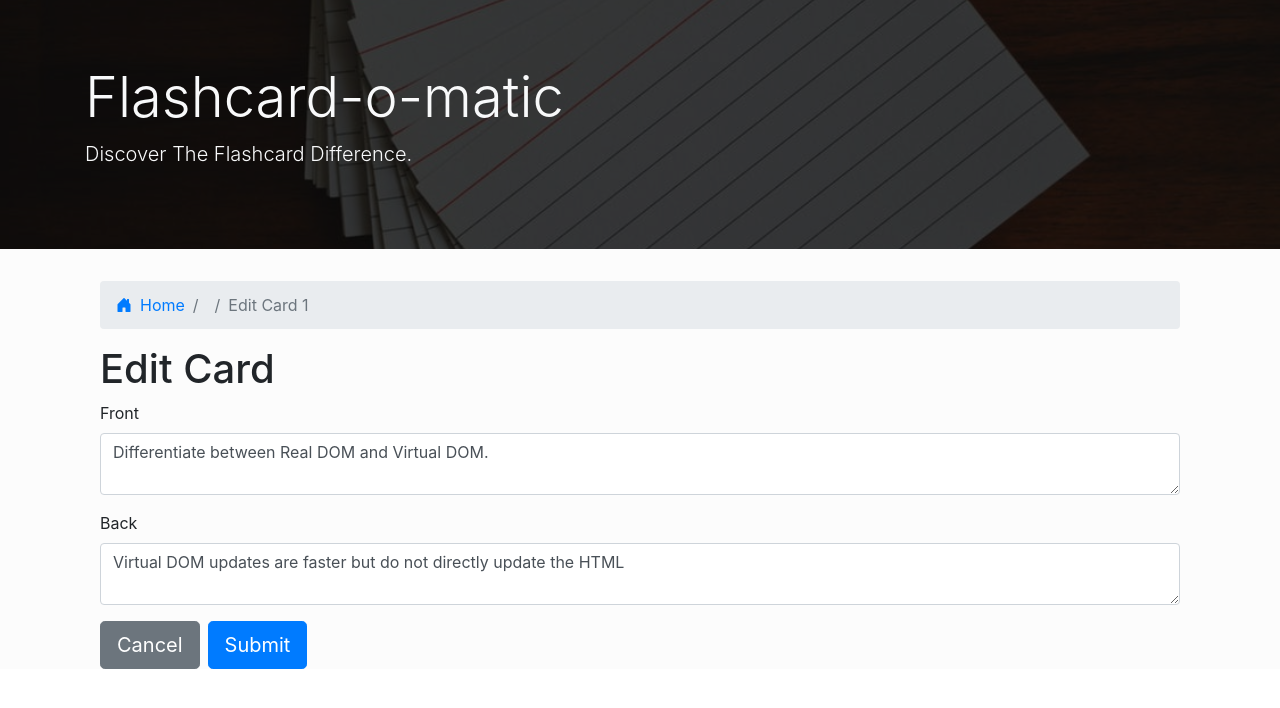
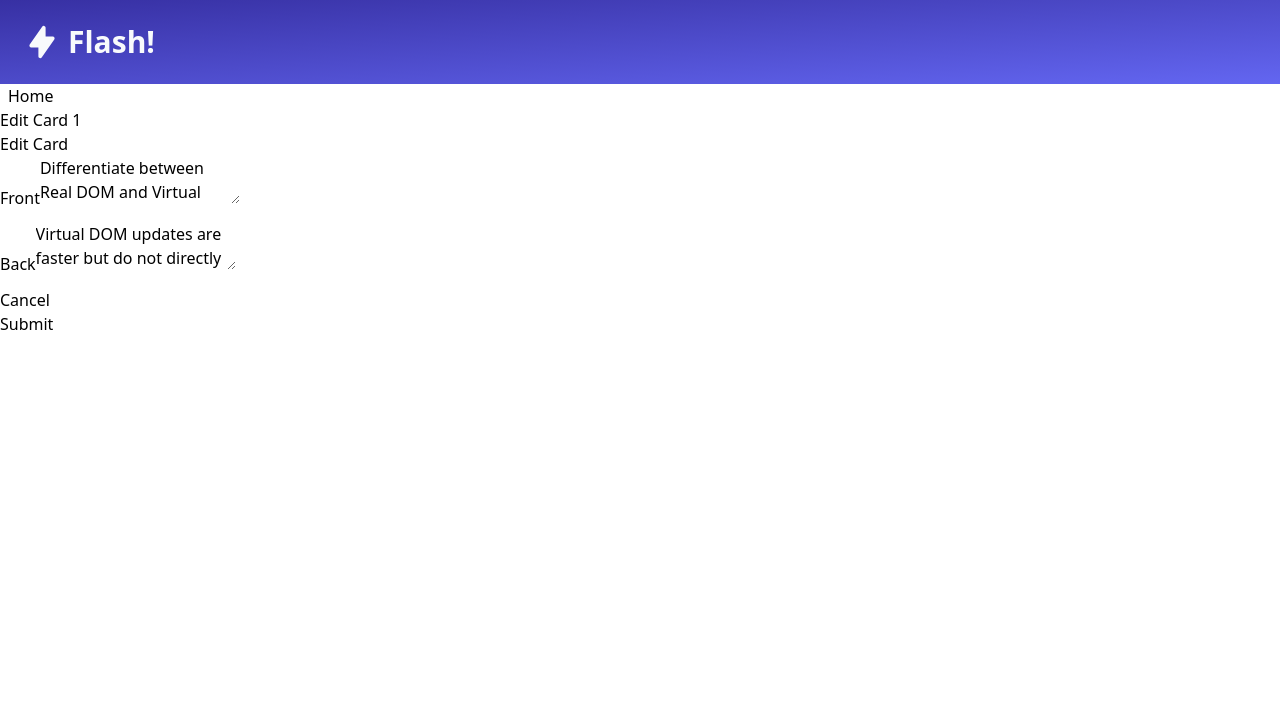
Before and after one commit to skurshner/flash, a React (Create React App) app: page /decks/1/cards/1/edit in a window 1280 px wide. Shown: the top 708 px of the page. Built offline with nearby package versions, Linux system fonts and the light colour scheme; no server answers; data requests are answered from the project's data file; a web font is replaced by a local one.

Commit message:
config tailwind

```diff
--- /dev/null
+++ b/craco.config.js
@@ -0,0 +1,7 @@
+module.exports = {
+  style: {
+    postcss: {
+      plugins: [require("tailwindcss"), require("autoprefixer")],
+    },
+  },
+};
--- /dev/null
+++ b/postcss.config.js
@@ -0,0 +1,6 @@
+module.exports = {
+  plugins: {
+    tailwindcss: {},
+    autoprefixer: {},
+  },
+}
--- a/public/index.html
+++ b/public/index.html
@@ -8,7 +8,7 @@
       name="description"
       content="Web site created using create-react-app"
     />
-    <link
+    <!-- <link
       rel="stylesheet"
       href="https://stackpath.bootstrapcdn.com/bootstrap/4.5.2/css/bootstrap.min.css"
       integrity="sha384-JcKb8q3iqJ61gNV9KGb8thSsNjpSL0n8PARn9HuZOnIxN0hoP+VmmDGMN5t9UJ0Z"
@@ -35,7 +35,7 @@
       src="https://stackpath.bootstrapcdn.com/bootstrap/4.5.2/js/bootstrap.min.js"
       integrity="sha384-B4gt1jrGC7Jh4AgTPSdUtOBvfO8shuf57BaghqFfPlYxofvL8/KUEfYiJOMMV+rV"
       crossorigin="anonymous"
-    ></script>
+    ></script> -->
     <title>Flashcards App</title>
   </head>
   <body>
--- a/src/Index.css
+++ /dev/null
@@ -1,33 +0,0 @@
-#root {
-  background-color: #fcfcfc;
-}
-.jumbotron {
-  border-radius: 0;
-  background-image: url("/src/img/flashcards.jpeg");
-  background-color: rgba(0, 0, 0, 0.75);
-  background-blend-mode: overlay;
-  background-position: center;
-  background-repeat: no-repeat;
-  background-size: cover;
-}
-
-.card.flashcard {
-  background-color: #fafafa;
-  box-shadow: 0 10px 20px rgba(0, 0, 0, 0.06);
-}
-
-.card.flashcard:hover {
-  background-color: #fafafa;
-  transition: none;
-  box-shadow: 0 10px 20px rgba(0, 0, 0, 0.06);
-}
-
-.card {
-  background-color: #fcfcfc;
-}
-
-.card:hover {
-  background-color: #ffffff;
-  box-shadow: 0 10px 20px rgba(0, 0, 0, 0.06);
-  transition: all 300ms;
-}
--- a/src/Layout/Header.js
+++ b/src/Layout/Header.js
@@ -2,10 +2,21 @@ import React from "react";
 
 function Header() {
   return (
-    <header className="jumbotron ">
-      <div className="container text-light">
-        <h1 className="display-4">Flashcard-o-matic</h1>
-        <p className="lead">Discover The Flashcard Difference.</p>
+    <header className="p-6 bg-gradient-to-br from-indigo-800  to-indigo-500">
+      <div className="flex items-center">
+        <svg
+          xmlns="http://www.w3.org/2000/svg"
+          className="h-9 w-9 text-slate-50"
+          viewBox="0 0 20 20"
+          fill="currentColor"
+        >
+          <path
+            fill-rule="evenodd"
+            d="M11.3 1.046A1 1 0 0112 2v5h4a1 1 0 01.82 1.573l-7 10A1 1 0 018 18v-5H4a1 1 0 01-.82-1.573l7-10a1 1 0 011.12-.38z"
+            clip-rule="evenodd"
+          />
+        </svg>
+        <h1 className="ml-2 text-3xl font-bold text-slate-50">Flash!</h1>
       </div>
     </header>
   );
--- a/src/index.js
+++ b/src/index.js
@@ -2,7 +2,7 @@ import React from "react";
 import ReactDOM from "react-dom";
 import App from "./App";
 import { BrowserRouter as Router } from "react-router-dom";
-import "./Index.css";
+import "./styles/index.css";
 
 ReactDOM.render(
   <React.StrictMode>
--- /dev/null
+++ b/src/styles/index.css
@@ -0,0 +1,5 @@
+@tailwind base;
+
+@tailwind components;
+
+@tailwind utilities;
--- /dev/null
+++ b/tailwind.config.js
@@ -0,0 +1,17 @@
+module.exports = {
+  content: ["./src/Layout/Header.js"],
+  theme: {
+    extend: {
+      colors: {
+        "slate-50": "#f8fafc",
+        "slate-100": "#f1f5f9",
+        "slate-200": "#e2e8f0",
+        "slate-300": "#cbd5e1",
+        "slate-500": "#64748b",
+        "slate-700": "#334155",
+        "slate-800": "#1e293b",
+      },
+    },
+  },
+  plugins: [],
+};
```
Also changed, not shown: package.json (+10 -4 lines), src/styles/tailwind.css (added), 1 other file (tests, documents, lock files or other folders).
